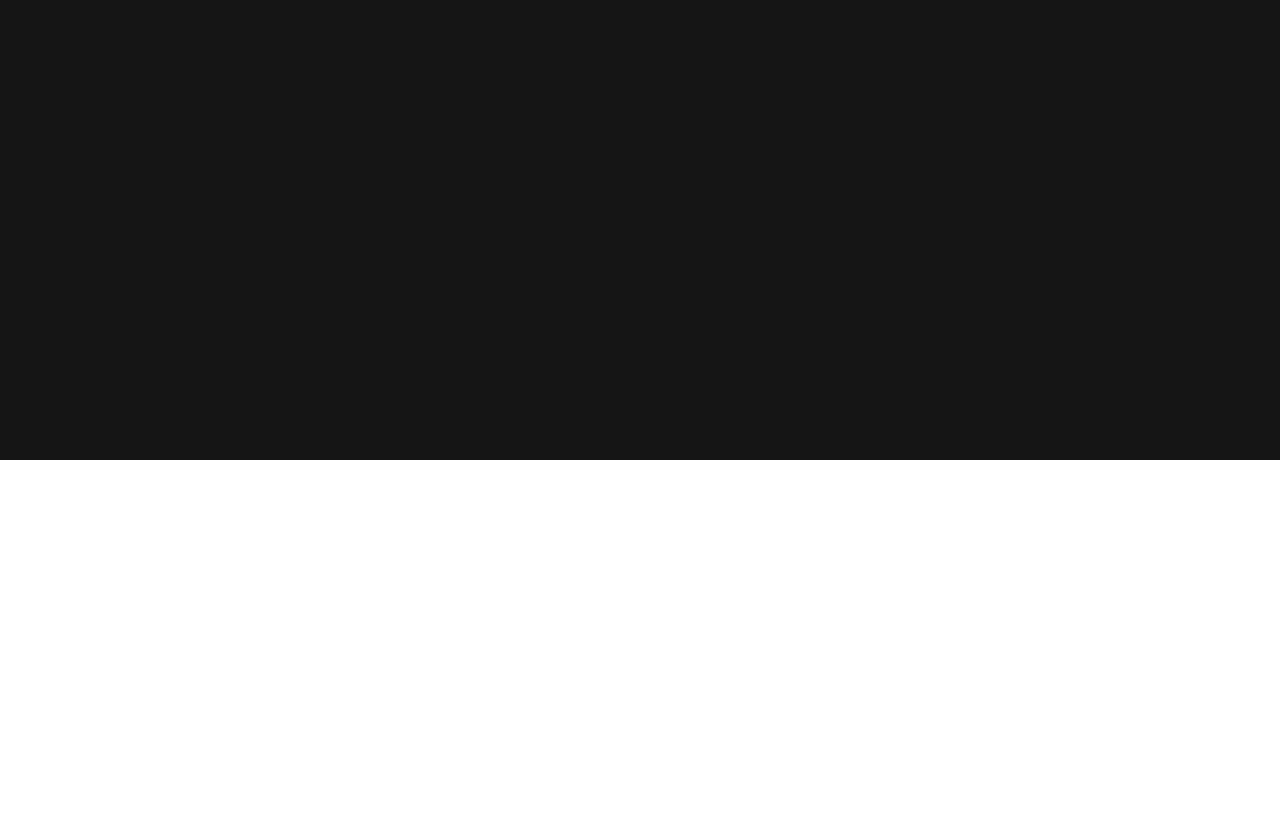
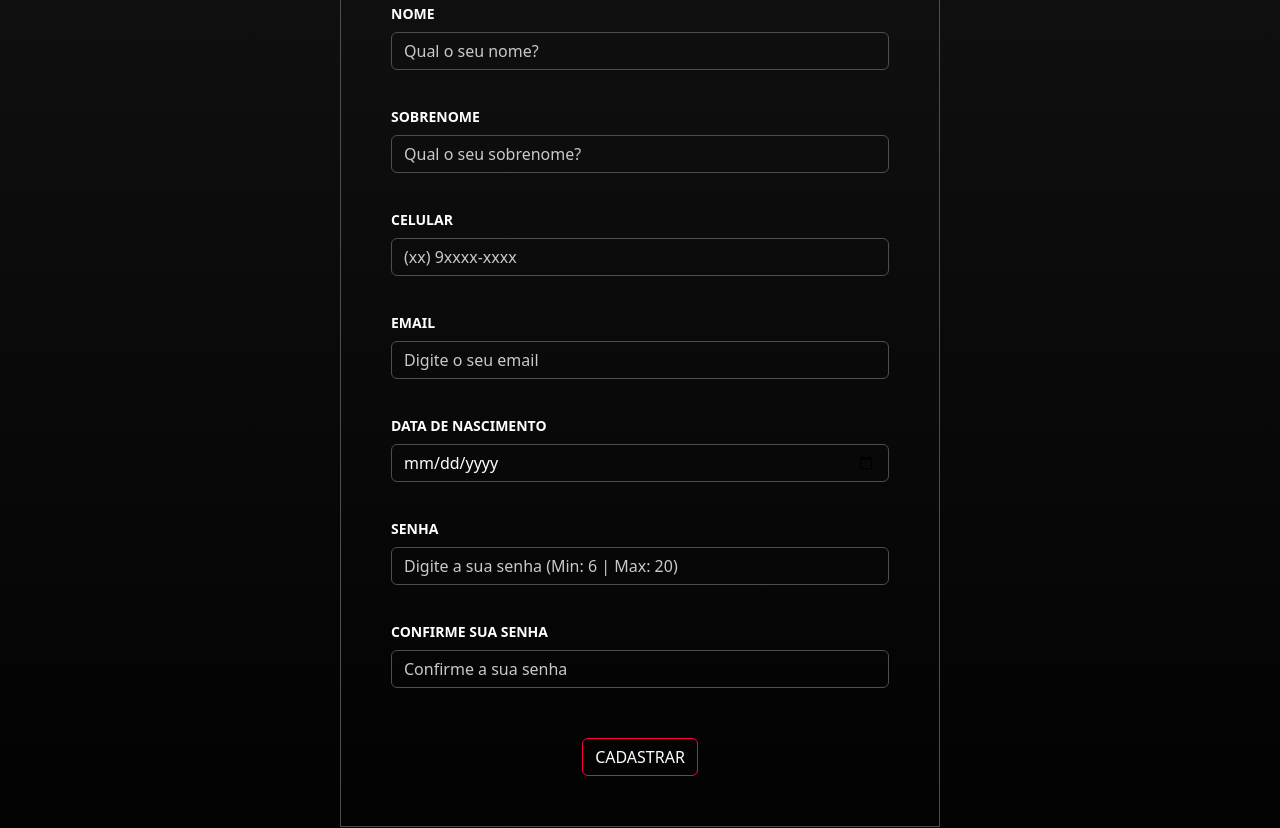
Before and after one commit to lpparanhos/transformatec_front-end-main-master, a Next.js app: page /register in a window 1280 px wide. Shown: the part 340-1168 px from the top of the page. Before the commit the page ends 800 px from the top, so only its background shows below. Built offline with nearby package versions, Linux system fonts and the light colour scheme.

Commit message:
1111220125 - conclusão da tabela registro

```diff
--- a/pages/register.tsx
+++ b/pages/register.tsx
@@ -1,6 +1,8 @@
 import styles from "../styles/registerLogin.module.scss";
 import Head from "next/head";
 import HeaderGeneric from "../src/components/common/headerGeneric";
+import { Button, Container, Form, FormGroup, Input, Label } from "reactstrap";
+import Footer from "../src/components/common/footer";
 
 const Register = function () {
   return (
@@ -8,13 +10,131 @@ const Register = function () {
       <Head>
         <title>Unidev - Registro</title>
         <link rel="shortcut icon" href="/favicon.svg" type="image/x-icon" />
+        <script src="https://jsuites.net/v4/jsuites.js"></script>
       </Head>
-      <main>
-        <HeaderGeneric
-          logoUrl="/"
-          btnUrl="/login"
-          btnContent="Login"
-        />
+
+      <main className={styles.main}>
+        <HeaderGeneric logoUrl="/" btnUrl="/login" btnContent="Login" />
+        <Container className="py-5">
+          <p className={styles.formTitle}>
+            <strong>Bem-vindo(a) a Unidev!</strong>
+          </p>
+          <Form className={styles.form}>
+            <p className="text-center h2">
+              <strong>Crie sua conta</strong>{" "}
+            </p>
+            {/* name */}
+            <FormGroup>
+              <Label for="firstName" className={styles.label}>
+                NOME
+              </Label>
+              <Input
+                id="firstName"
+                name="firstName"
+                type="text"
+                placeholder="Qual o seu nome?"
+                required
+                maxLength={20}
+                className={styles.inputName}
+              />
+            </FormGroup>
+            {/* last name */}
+            <FormGroup>
+              <Label for="lastName" className={styles.label}>
+                SOBRENOME
+              </Label>
+              <Input
+                id="lastName"
+                name="lastName"
+                type="text"
+                placeholder="Qual o seu sobrenome?"
+                required
+                maxLength={20}
+                className={styles.inputName}
+              />
+            </FormGroup>
+            {/* phone */}
+            <FormGroup>
+              <Label for="phone" className={styles.label}>
+                CELULAR
+              </Label>
+              <Input
+                id="phone"
+                name="phone"
+                type="tel"
+                placeholder="(xx) 9xxxx-xxxx"
+                data-mask="[-]+55 (00) 00000-0000"
+                required
+                className={styles.input}
+              />
+            </FormGroup>
+            {/* email */}
+            <FormGroup>
+              <Label for="email" className={styles.label}>
+                EMAIL
+              </Label>
+              <Input
+                id="email"
+                name="email"
+                type="email"
+                placeholder="Digite o seu email"
+                required
+                className={styles.input}
+              />
+            </FormGroup>
+            {/* birth date */}
+            <FormGroup>
+              <Label for="birth" className={styles.label}>
+                DATA DE NASCIMENTO
+              </Label>
+              <Input
+                id="birth"
+                name="birth"
+                type="date"
+                min="1930-01-01"
+                max="2020-12-31"
+                required
+                className={styles.input}
+              />
+            </FormGroup>
+            {/* password */}
+            <FormGroup>
+              <Label for="password" className={styles.label}>
+                SENHA
+              </Label>
+              <Input
+                id="password"
+                name="password"
+                type="password"
+                placeholder="Digite a sua senha (Min: 6 | Max: 20)"
+                required
+                minLength={6}
+                maxLength={20}
+                className={styles.input}
+              />
+            </FormGroup>
+            {/* confirm password */}
+            <FormGroup>
+              <Label for="confirmPassword" className={styles.label}>
+                CONFIRME SUA SENHA
+              </Label>
+              <Input
+                id="confirmPassword"
+                name="confirmPassword"
+                type="password"
+                placeholder="Confirme a sua senha"
+                required
+                minLength={6}
+                maxLength={20}
+                className={styles.input}
+              />
+            </FormGroup>
+            <Button type="submit" outline className={styles.formBtn}>
+              CADASTRAR
+            </Button>
+          </Form>
+        </Container>
+        <Footer />
       </main>
     </>
   );
--- a/src/components/common/slideCard/styles.module.scss
+++ b/src/components/common/slideCard/styles.module.scss
@@ -13,7 +13,7 @@
 
   &:hover {
     border-color: $lightRed;
-    height: 340px;
+    height: 315px;
   }
 }
 .slideImg {
--- a/styles/registerLogin.module.scss
+++ b/styles/registerLogin.module.scss
@@ -0,0 +1,73 @@
+@import "./colors.module.scss";
+.main {
+  background-image: linear-gradient(to bottom, #151515, black);
+}
+.formTitle {
+  font-size: 40px;
+  font-weight: bold;
+  margin-bottom: 40px;
+}
+.form {
+  width: 600px;
+  padding: 50px;
+  border: 1px solid $darkGray;
+  margin: 0 auto;
+}
+.label {
+  font-size: 14px;
+  font-weight: bold;
+  padding-top: 20px;
+}
+.input {
+  border-color: $darkGray;
+  background-color: transparent;
+  color: white;
+
+  &::placeholder {
+    color: $lightGray;
+  }
+  &:focus {
+    background-color: transparent;
+    border-color: $lightGray;
+    color: white;
+    box-shadow: none;
+  }
+}
+.inputName {
+  @extend .input;
+  text-transform: uppercase;
+  &::placeholder {
+    text-transform: none;
+  }
+}
+.formBtn {
+  display: block;
+  margin: 50px auto 0 auto;
+  border-color: $lightRed;
+  color: white;
+
+  &:hover {
+    background-color: transparent;
+    color: $lightGray;
+    border-color: $darkRed;
+  }
+}
+@media (max-width: 767px) {
+  .formTitle {
+    font-size: 30px;
+  }
+  .form {
+    width: 95%;
+  }
+}
+@media (max-width: 540px) {
+  .form {
+    padding: 50px 10px;
+  }
+}
+@media (max-width: 425px) {
+  .formTitle {
+    font-size: 24px;
+    text-align: center;
+  }
+}
```
Also changed, not shown: src/components/homeNoAuth/cardSection/index.tsx (+13 -13 lines).
